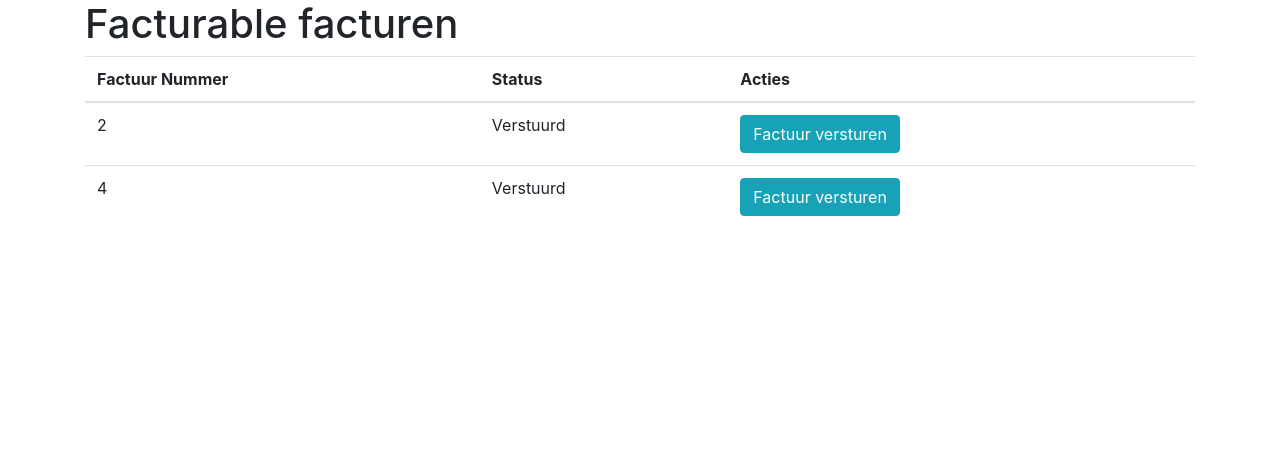
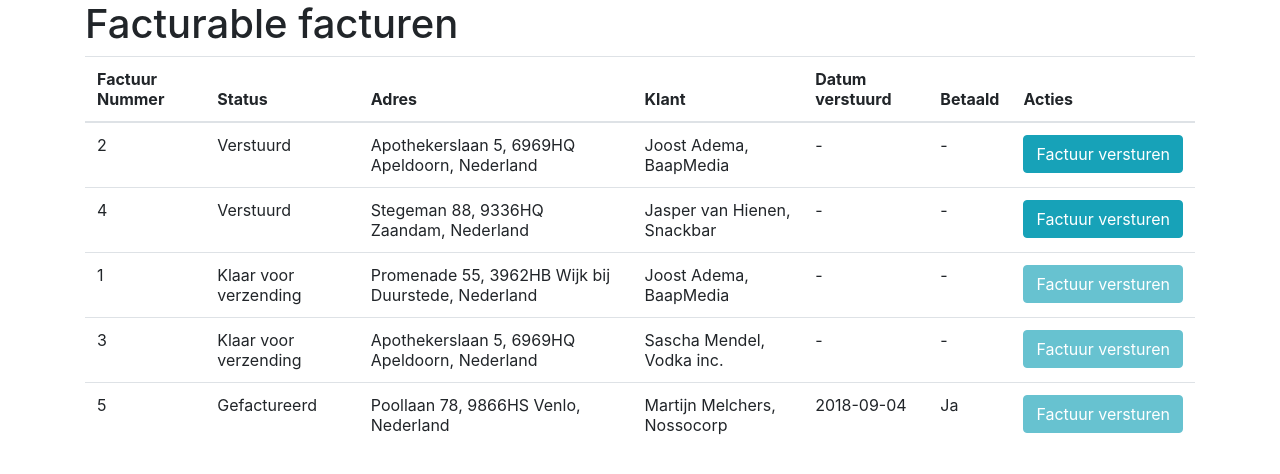
Before and after one commit to martijnmelchers/avans-timaflu, a PHP site: page /facturatie.php in a window 1280 px wide. Shown: the part 56-530 px from the top of the page. Run offline with PHP 8.4, Linux system fonts and the light colour scheme.

Commit message:
Updated according to Rubrik

```diff
--- a/facturatie.php
+++ b/facturatie.php
@@ -25,6 +25,10 @@
         <tr>
             <th scope="col">Factuur Nummer</th>
             <th scope="col">Status</th>
+            <th scope="col">Adres</th>
+            <th scope="col">Klant</th>
+            <th scope="col">Datum verstuurd</th>
+            <th scope="col">Betaald</th>
             <th scope="col">Acties</th>
         </tr>
         </thead>
@@ -32,12 +36,47 @@
         <tr>
             <td>2</td>
             <td>Verstuurd</td>
+            <td>Apothekerslaan 5, 6969HQ Apeldoorn, Nederland</td>
+            <td>Joost Adema, BaapMedia</td>
+            <td>-</td>
+            <td>-</td>
             <td><a class="btn btn-info" href="?msg">Factuur versturen</a></td>
         </tr>
         <tr>
             <td>4</td>
             <td>Verstuurd</td>
+            <td>Stegeman 88, 9336HQ Zaandam, Nederland</td>
+            <td>Jasper van Hienen, Snackbar</td>
+            <td>-</td>
+            <td>-</td>
             <td><a class="btn btn-info" href="?msg">Factuur versturen</a></td>
+        </tr>
+        <tr>
+            <td>1</td>
+            <td>Klaar voor verzending</td>
+            <td>Promenade 55, 3962HB Wijk bij Duurstede, Nederland</td>
+            <td>Joost Adema, BaapMedia</td>
+            <td>-</td>
+            <td>-</td>
+            <td><button class="btn btn-info" disabled>Factuur versturen</button></td>
+        </tr>
+        <tr>
+            <td>3</td>
+            <td>Klaar voor verzending</td>
+            <td>Apothekerslaan 5, 6969HQ Apeldoorn, Nederland</td>
+            <td>Sascha Mendel, Vodka inc.</td>
+            <td>-</td>
+            <td>-</td>
+            <td><button class="btn btn-info" disabled>Factuur versturen</button></td>
+        </tr>
+        <tr>
+            <td>5</td>
+            <td>Gefactureerd</td>
+            <td>Poollaan 78, 9866HS Venlo, Nederland</td>
+            <td>Martijn Melchers, Nossocorp</td>
+            <td>2018-09-04</td>
+            <td>Ja</td>
+            <td><button class="btn btn-info" disabled>Factuur versturen</button></td>
         </tr>
         </tbody>
     </table>
```
